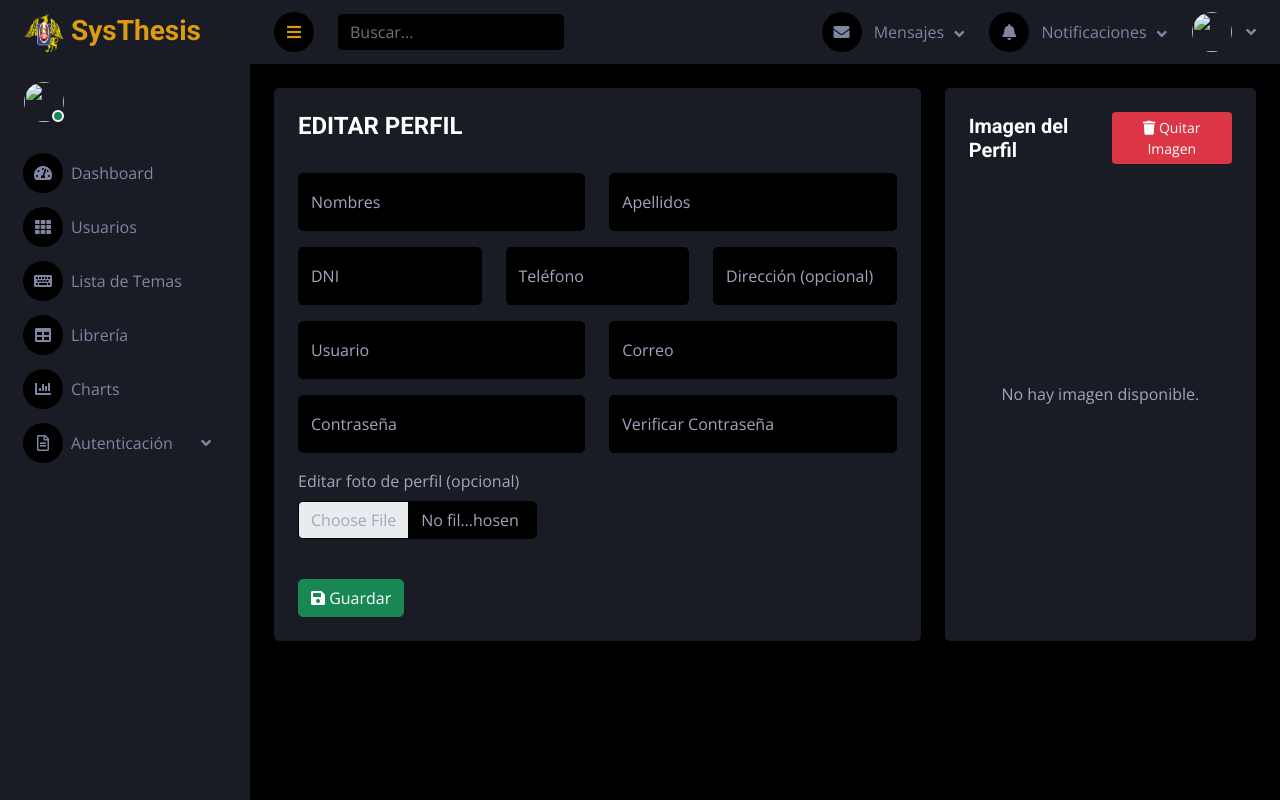
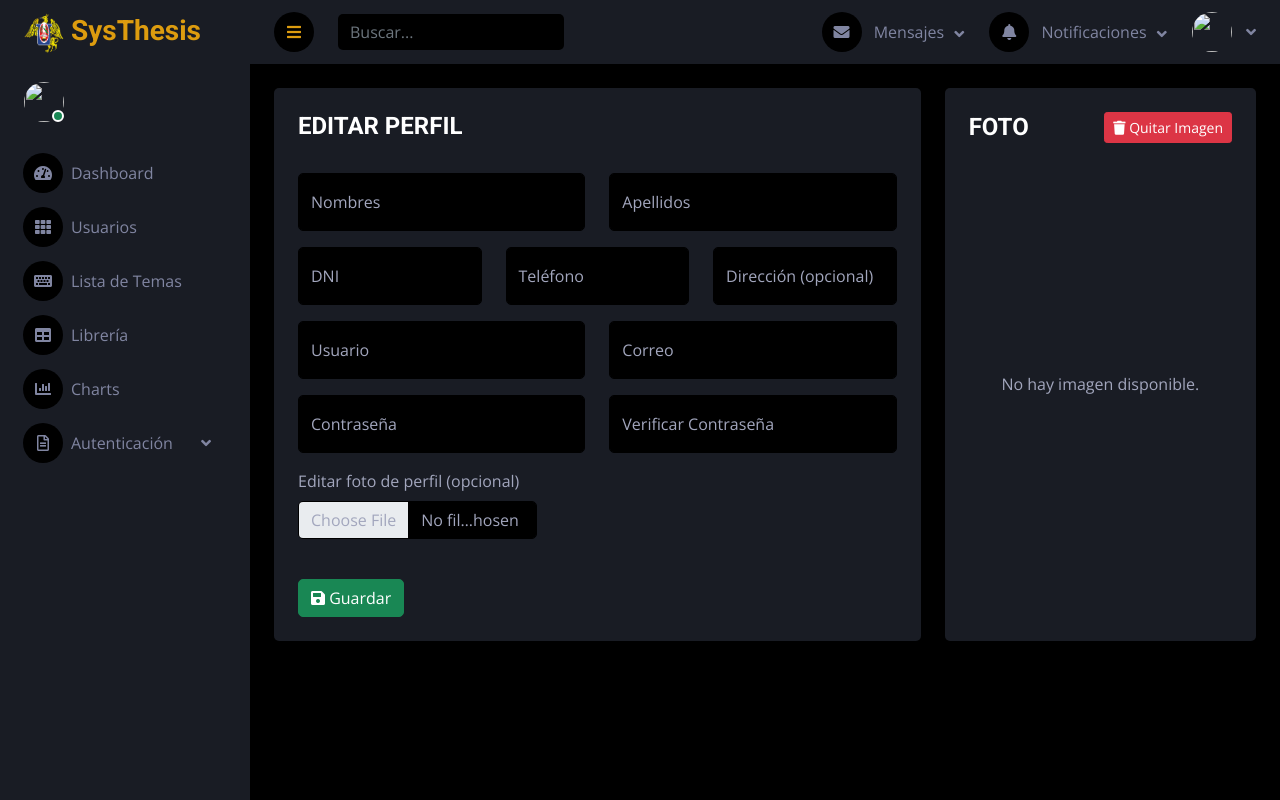
Before and after one commit to dmarino01/Thesis-management-system-flask, a Flask app: template src/templates/profile.html in a window 1280 px wide. Run offline with Flask 3, Linux system fonts and the light colour scheme; the template is opened without the code that fills it, so the values that code supplies are empty; some libraries are stand-ins or nearby versions.

Commit message:
"Minor Profile layout change"

```diff
--- a/src/templates/profile.html
+++ b/src/templates/profile.html
@@ -163,7 +163,7 @@
         <div class="col-sm-12 col-xl-4">
             <div class="bg-secondary rounded h-100 p-4 d-flex flex-column">
                 <div class="d-flex justify-content-between align-items-center">
-                    <h5 class="mb-0 text-left">Imagen del Perfil</h5>
+                    <h4 class="mb-0 text-left">FOTO</h4>
                     <a class="btn btn-danger btn-sm align-self-start"
                         href="{{ url_for('user.remove_image_user', id=current_user.person_id)}}"><i
                             class="fa fa-trash"></i> Quitar Imagen</a>
```
